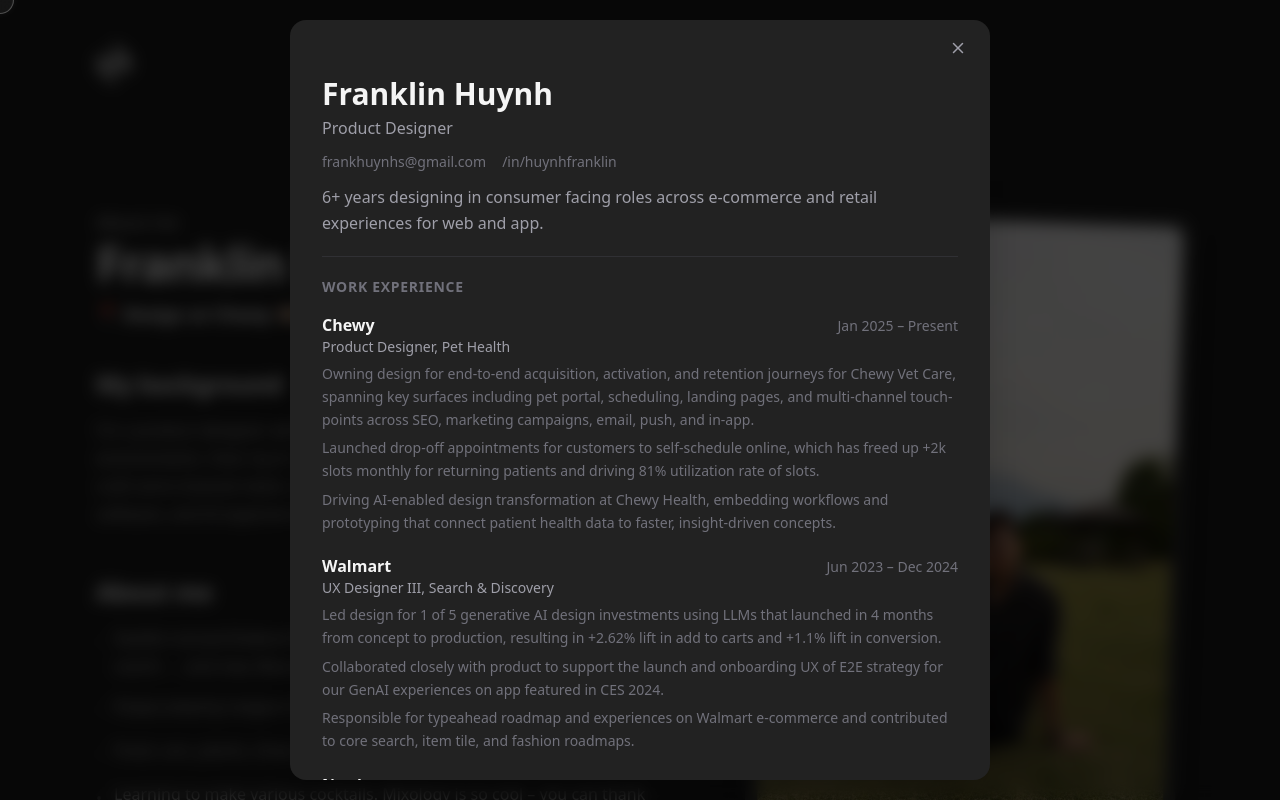
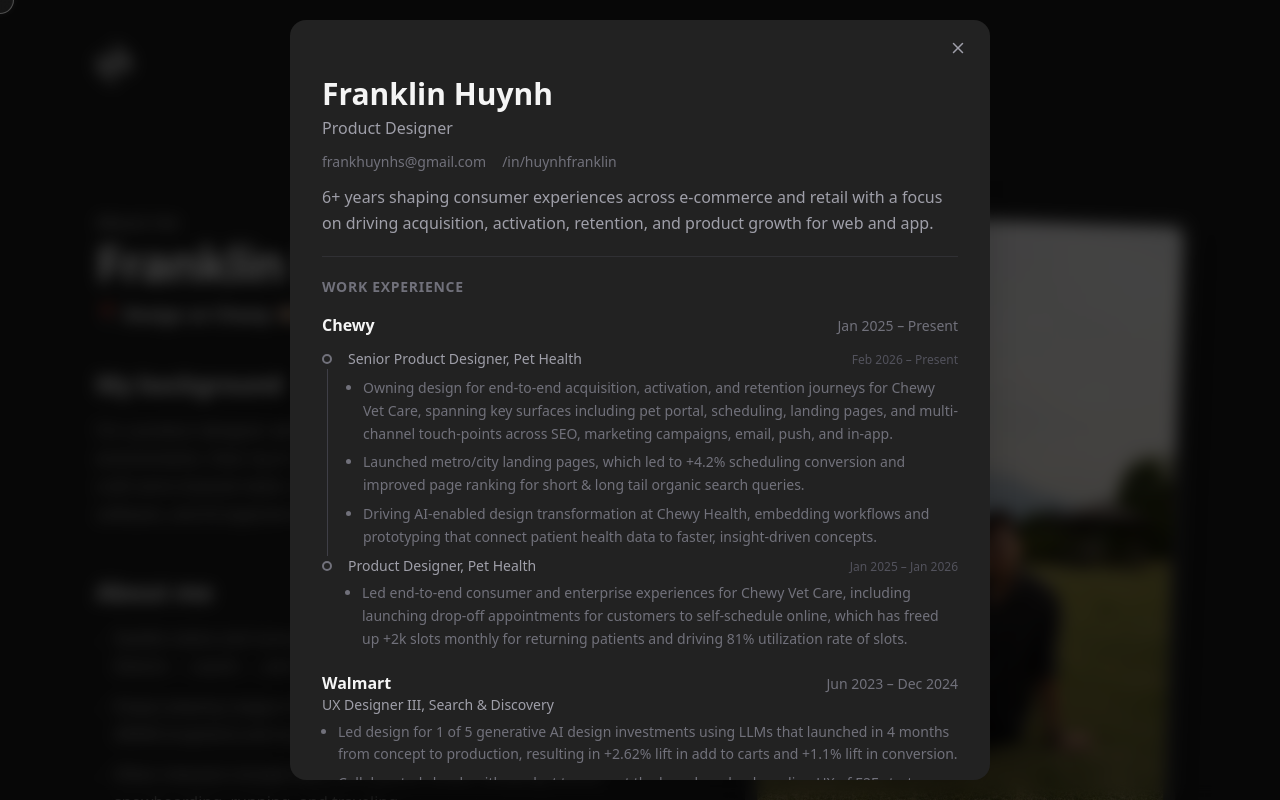
Before and after one commit to frankhuynhs1/Design-Portfolio, a Next.js app: page /about in a window 1280 px wide. Both pictures are taken after a click on the button "Resume". Shown: the top 800 px of the page. Built offline with nearby package versions, Linux system fonts and the light colour scheme; a web font is replaced by a local one.

Commit message:
resume changes

```diff
--- a/app/about/page.tsx
+++ b/app/about/page.tsx
@@ -31,11 +31,11 @@
 ];
 
 const aboutItems = [
-  "Seattle nomad (Federal Way → Central District → University District → Leschi → and now, Beacon Hill)",
-  "Enjoys playing League of Legends (except when I lose).",
-  "Food, cars, plants, shoes, camping, tennis, snowboarding, and traveling.",
-  "Learning to make various cocktails. Mixology is so cool – you can thank the drink masters show on Netflix for that.",
-  "A newbie runner who is training for marathons (probably a tell tale sign that I'm approaching my 30's lol).",
+  "Seattle native and nomad (Federal Way → Central District → University District → Leschi → and now, Beacon Hill)",
+  "Enjoys playing League of Legends (except when I lose). Mainly playing ARAM (mayhem) and my favorite champion is Riven!",
+  "Other interests include food, cars, plants, shoes, camping, tennis, snowboarding, running, and traveling.",
+  "Current obsession is making various cocktails. My favorite is an espresso martini of course. I can thank the drink masters show on Netflix for getting me inspired.",
+  "A newbie runner who is training for half-marathons (probably a tell tale sign that I'm approaching my 30's lol). Convince me that a full one is worth running.",
 ];
 
 export default function About() {
--- a/app/components/Navbar.tsx
+++ b/app/components/Navbar.tsx
@@ -178,7 +178,7 @@
                   <a href="https://www.linkedin.com/in/huynhfranklin/" target="_blank" rel="noopener noreferrer" className="hover:text-zinc-300 transition-colors">/in/huynhfranklin</a>
                 </div>
                 <p className="mt-3 text-base leading-relaxed text-zinc-400">
-                  6+ years designing in consumer facing roles across e-commerce and retail experiences for web and app.
+                  6+ years shaping consumer experiences across e-commerce and retail with a focus on driving acquisition, activation, retention, and product growth for web and app.
                 </p>
               </div>
 
@@ -192,12 +192,32 @@
                       <p className="text-base font-bold text-[#f5f5f5]">Chewy</p>
                       <span className="shrink-0 text-sm text-zinc-500">Jan 2025 – Present</span>
                     </div>
-                    <p className="text-sm font-medium text-zinc-400">Product Designer, Pet Health</p>
-                    <ul className="mt-1.5 space-y-1.5 text-sm leading-relaxed text-zinc-500">
-                      <li>Owning design for end-to-end acquisition, activation, and retention journeys for Chewy Vet Care, spanning key surfaces including pet portal, scheduling, landing pages, and multi-channel touch-points across SEO, marketing campaigns, email, push, and in-app.</li>
-                      <li>Launched drop-off appointments for customers to self-schedule online, which has freed up +2k slots monthly for returning patients and driving 81% utilization rate of slots.</li>
-                      <li>Driving AI-enabled design transformation at Chewy Health, embedding workflows and prototyping that connect patient health data to faster, insight-driven concepts.</li>
-                    </ul>
+                    <div className="mt-3">
+                      <div className="flex items-center gap-4">
+                        <div className="h-2.5 w-2.5 shrink-0 rounded-full border-2 border-zinc-500" />
+                        <div className="flex flex-1 items-baseline justify-between gap-2">
+                          <p className="text-sm font-medium text-zinc-400">Senior Product Designer, Pet Health</p>
+                          <span className="shrink-0 text-xs text-zinc-600">Feb 2026 – Present</span>
+                        </div>
+                      </div>
+                      <div className="ml-[4.5px] border-l border-zinc-700 py-2 pl-[19.5px]">
+                        <ul className="list-disc space-y-1.5 pl-4 text-sm leading-relaxed text-zinc-500">
+                          <li>Owning design for end-to-end acquisition, activation, and retention journeys for Chewy Vet Care, spanning key surfaces including pet portal, scheduling, landing pages, and multi-channel touch-points across SEO, marketing campaigns, email, push, and in-app.</li>
+                          <li>Launched metro/city landing pages, which led to +4.2% scheduling conversion and improved page ranking for short &amp; long tail organic search queries.</li>
+                          <li>Driving AI-enabled design transformation at Chewy Health, embedding workflows and prototyping that connect patient health data to faster, insight-driven concepts.</li>
+                        </ul>
+                      </div>
+                      <div className="flex items-center gap-4">
+                        <div className="h-2.5 w-2.5 shrink-0 rounded-full border-2 border-zinc-500" />
+                        <div className="flex flex-1 items-baseline justify-between gap-2">
+                          <p className="text-sm font-medium text-zinc-400">Product Designer, Pet Health</p>
+                          <span className="shrink-0 text-xs text-zinc-600">Jan 2025 – Jan 2026</span>
+                        </div>
+                      </div>
+                      <ul className="mt-1.5 list-disc space-y-1.5 pl-[40px] text-sm leading-relaxed text-zinc-500">
+                        <li>Led end-to-end consumer and enterprise experiences for Chewy Vet Care, including launching drop-off appointments for customers to self-schedule online, which has freed up +2k slots monthly for returning patients and driving 81% utilization rate of slots.</li>
+                      </ul>
+                    </div>
                   </div>
 
                   <div>
@@ -206,7 +226,7 @@
                       <span className="shrink-0 text-sm text-zinc-500">Jun 2023 – Dec 2024</span>
                     </div>
                     <p className="text-sm font-medium text-zinc-400">UX Designer III, Search &amp; Discovery</p>
-                    <ul className="mt-1.5 space-y-1.5 text-sm leading-relaxed text-zinc-500">
+                    <ul className="mt-1.5 list-disc space-y-1.5 pl-4 text-sm leading-relaxed text-zinc-500">
                       <li>Led design for 1 of 5 generative AI design investments using LLMs that launched in 4 months from concept to production, resulting in +2.62% lift in add to carts and +1.1% lift in conversion.</li>
                       <li>Collaborated closely with product to support the launch and onboarding UX of E2E strategy for our GenAI experiences on app featured in CES 2024.</li>
                       <li>Responsible for typeahead roadmap and experiences on Walmart e-commerce and contributed to core search, item tile, and fashion roadmaps.</li>
@@ -227,7 +247,7 @@
                         </div>
                       </div>
                       <div className="ml-[4.5px] border-l border-zinc-700 py-2 pl-[19.5px]">
-                        <ul className="space-y-1.5 text-sm leading-relaxed text-zinc-500">
+                        <ul className="list-disc space-y-1.5 pl-4 text-sm leading-relaxed text-zinc-500">
                           <li>Led mid-large scaled fulfillment solutions, including the launch of the Stores tab on app that brought +24k new and unique customers using our services across Nordstrom and Nordstrom Rack in first month of launch.</li>
                           <li>Defined and owned the short and long-term roadmap for omni-channel cx, working strategically and thoughtfully with product, engineering and other cross-functional teams.</li>
                         </ul>
@@ -239,7 +259,7 @@
                           <span className="shrink-0 text-xs text-zinc-600">Nov 2020 – May 2022</span>
                         </div>
                       </div>
-                      <ul className="mt-1.5 space-y-1.5 pl-[26px] text-sm leading-relaxed text-zinc-500">
+                      <ul className="mt-1.5 list-disc space-y-1.5 pl-[40px] text-sm leading-relaxed text-zinc-500">
                         <li>Designed comprehensive solutions and influenced fulfillment and return initiatives that guided our customers across the purchase and post-purchase fulfillment funnel for Web, iOS, and Android app.</li>
                         <li>Expanded customer control options for pickup order deadlines, resulting in +11.1M top line revenue for store pickups.</li>
                       </ul>
@@ -252,7 +272,7 @@
                       <span className="shrink-0 text-sm text-zinc-500">Jun 2019 – Sep 2019</span>
                     </div>
                     <p className="text-sm font-medium text-zinc-400">UX Design Intern, Mobile Apps</p>
-                    <ul className="mt-1.5 space-y-1.5 text-sm leading-relaxed text-zinc-500">
+                    <ul className="mt-1.5 list-disc space-y-1.5 pl-4 text-sm leading-relaxed text-zinc-500">
                       <li>Led several projects across the Support and Browse portfolio of the Best Buy app, resulting in +8% appointments booked, 60% less negative reviews around tech support awareness, and improving way-finding for browse journeys that led to +4% conversion on app.</li>
                       <li>Conducted research including usability testing, heat mapping, behavioral mapping and other forms of research discovery to inform design directions with product, QA, research, content design, and engineers.</li>
                     </ul>
```
